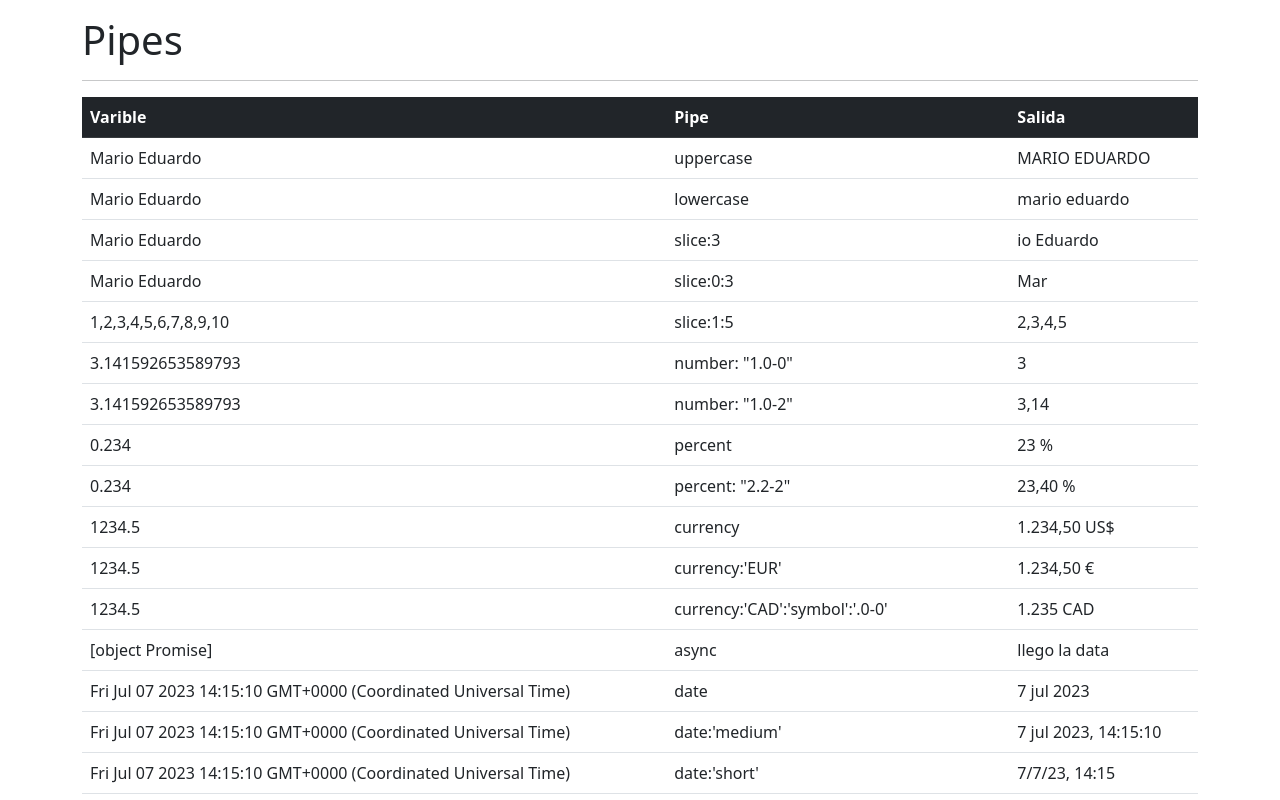
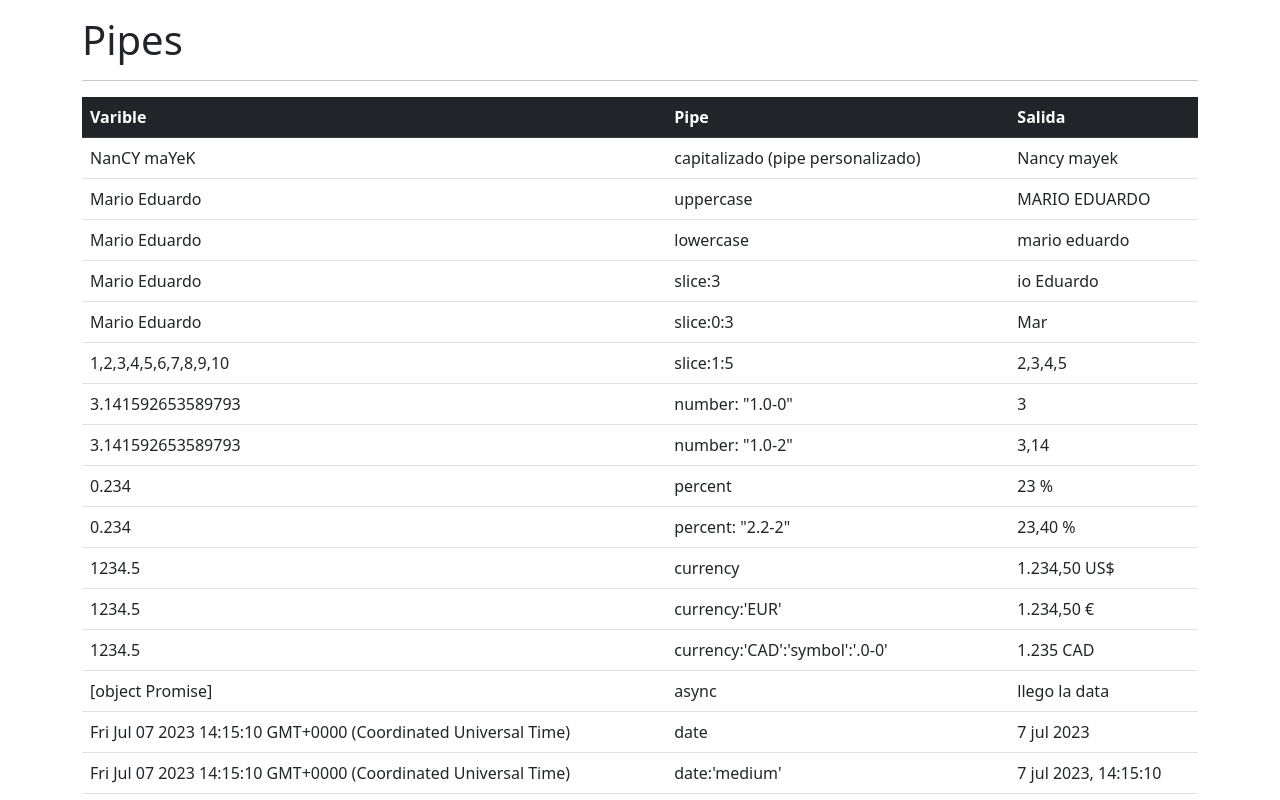
Before and after one commit to MarioEduardoAlvarezTorres/appAngular3, an Angular app: page / in a window 1280 px wide. Shown: the top 800 px of the page. Built offline with nearby package versions, Linux system fonts and the light colour scheme.

Commit message:
pipe personalizado

```diff
--- a/src/app/app.component.html
+++ b/src/app/app.component.html
@@ -12,6 +12,11 @@
         </tr>
       </thead>
       <tbody>
+        <tr>
+          <td>{{ nombre2 }}</td>
+          <td>capitalizado (pipe personalizado)</td>
+          <td>{{ nombre2 | capitalizado : false }}</td>
+        </tr>
         <tr>
           <td>{{ nombre }}</td>
           <td>uppercase</td>
--- a/src/app/app.component.ts
+++ b/src/app/app.component.ts
@@ -7,6 +7,7 @@ import { Component } from '@angular/core';
 })
 export class AppComponent {
   nombre: string = 'Mario Eduardo';
+  nombre2: string = 'NanCY maYeK';
   arreglo: number[] = [1, 2, 3, 4, 5, 6, 7, 8, 9, 10];
   PI: number = Math.PI;
   porcentaje: number = 0.234;
--- a/src/app/app.module.ts
+++ b/src/app/app.module.ts
@@ -9,9 +9,10 @@ registerLocaleData(localeEs);
 registerLocaleData(localeZh);
 
 import { AppComponent } from './app.component';
+import { CapitalizadoPipe } from './pipes/capitalizado.pipe';
 
 @NgModule({
-  declarations: [AppComponent],
+  declarations: [AppComponent, CapitalizadoPipe],
   imports: [BrowserModule],
   providers: [
     {
--- /dev/null
+++ b/src/app/pipes/capitalizado.pipe.ts
@@ -0,0 +1,22 @@
+import { Pipe, PipeTransform } from '@angular/core';
+
+@Pipe({
+  name: 'capitalizado',
+})
+export class CapitalizadoPipe implements PipeTransform {
+  transform(value: string, todas: boolean = true): string {
+    value = value.toLowerCase();
+    let nombres = value.split(' ');
+
+    if (todas) {
+      nombres = nombres.map((nombre) => {
+        console.log(nombre);
+        return nombre[0].toUpperCase() + nombre.substring(1);
+      });
+    } else {
+      nombres[0] = nombres[0][0].toLocaleUpperCase() + nombres[0].substring(1);
+      console.log(nombres);
+    }
+    return nombres.join(' ');
+  }
+}
```
